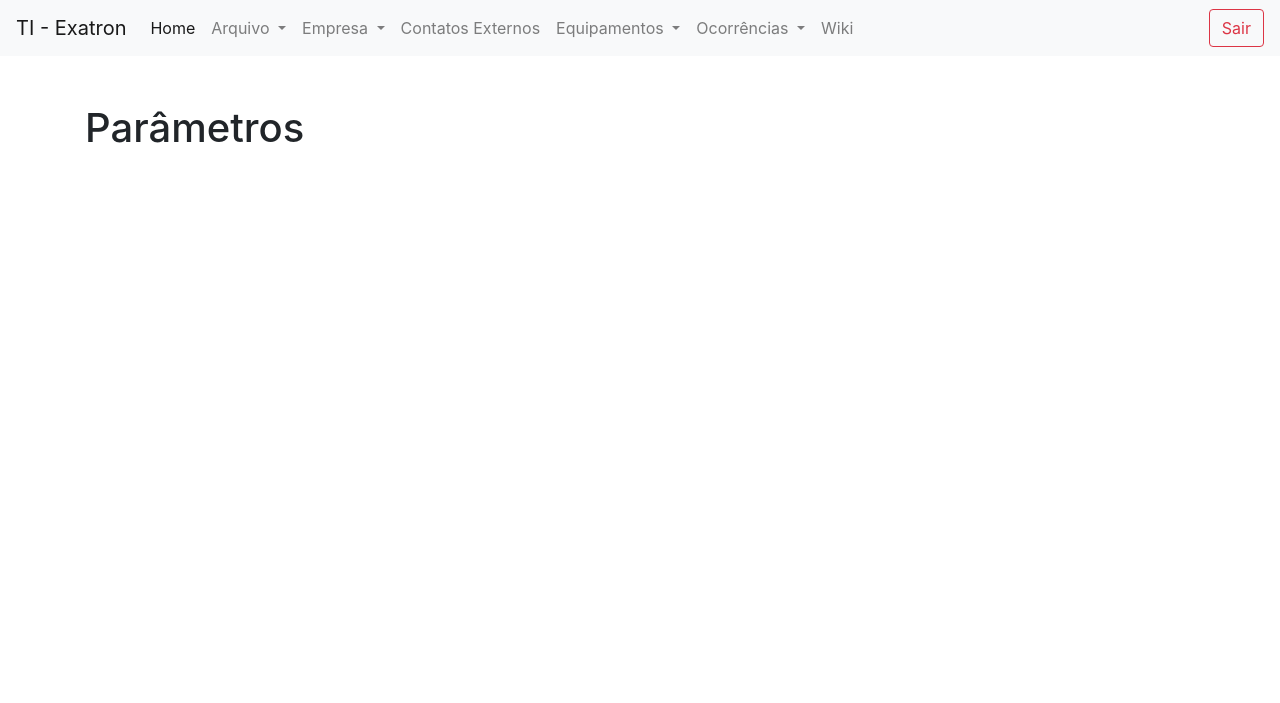
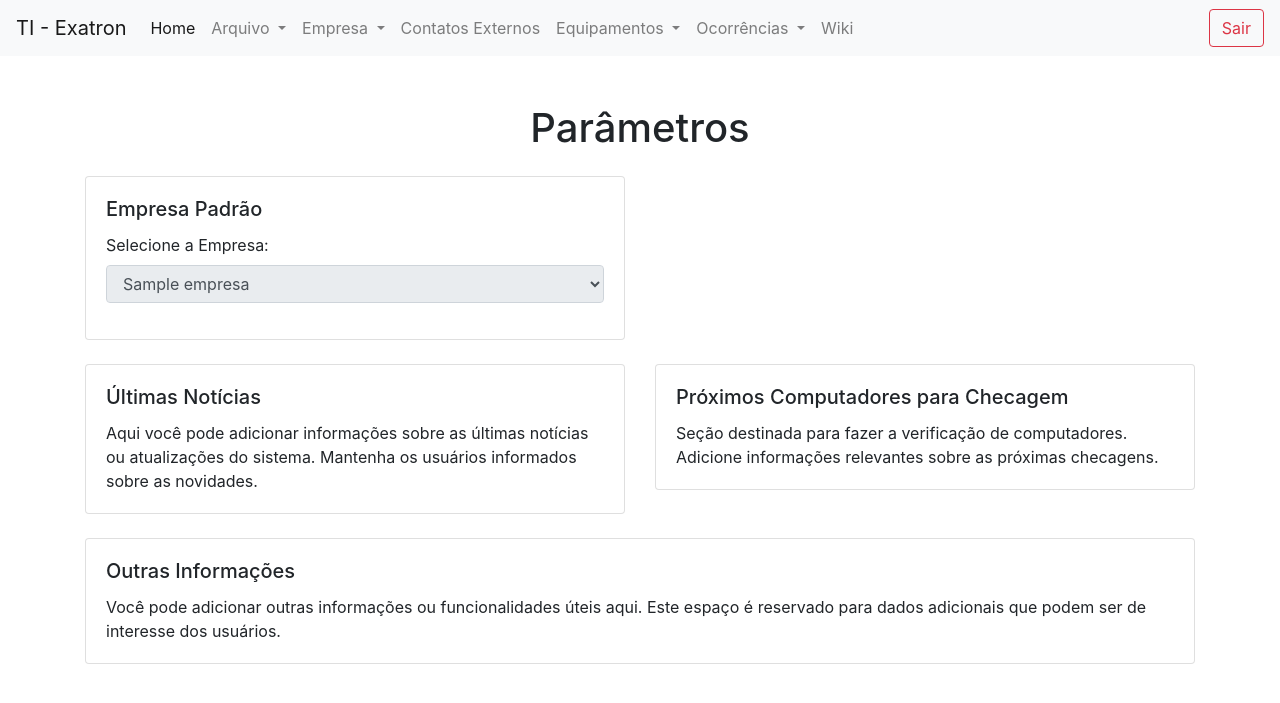
Before and after one commit to marcoskw/licenca, a Django app: page /parametros/ in a window 1280 px wide. Shown: the top 703 px of the page. Run offline with Django 5.2, Linux system fonts and the light colour scheme; a user stored in the database is signed in; tables that the repository leaves empty hold one stand-in row (values such as "Sample post"); some libraries are stand-ins or nearby versions.

Commit message:
Mostrando empresa padrão nos parametros

```diff
--- a/parametros/templates/parametros.html
+++ b/parametros/templates/parametros.html
@@ -5,10 +5,50 @@
 {% endblock 'head' %}
 
 {% block 'body' %}
-    {% include "partials/barra_navegacao.html" %}
-    <br>
-    <br>
-    <div class="container dark-color container_empresas">
-        <h1 class="h1">Parâmetros</h1>
+{% include "partials/barra_navegacao.html" %}
+
+<div class="container mt-5">
+    <h1 class="mb-4 text-center">Parâmetros</h1>
+
+    <div class="row mb-4">
+        <div class="col-md-6">
+            <div class="card shadow-sm">
+                <div class="card-body">
+                    <h5 class="card-title">Empresa Padrão</h5>
+                    <div class="form-group">
+                        <label for="empresa">Selecione a Empresa:</label>
+                        <select name="empresa" id="empresa" class="form-control" disabled>
+                            <option value="{{ empresa }}">{{ empresa }}</option>
+                        </select>
+                    </div>
+                </div>
+            </div>
+        </div>
     </div>
-{% endblock 'body' %}
+
+    <div class="row">
+        <div class="col-md-6 mb-4">
+            <div class="card shadow-sm">
+                <div class="card-body">
+                    <h5 class="card-title">Últimas Notícias</h5>
+                    <p class="card-text">Aqui você pode adicionar informações sobre as últimas notícias ou atualizações do sistema. Mantenha os usuários informados sobre as novidades.</p>
+                </div>
+            </div>
+        </div>
+        <div class="col-md-6 mb-4">
+            <div class="card shadow-sm">
+                <div class="card-body">
+                    <h5 class="card-title">Próximos Computadores para Checagem</h5>
+                    <p class="card-text">Seção destinada para fazer a verificação de computadores. Adicione informações relevantes sobre as próximas checagens.</p>
+                </div>
+            </div>
+        </div>
+    </div>
+
+    <div class="card shadow-sm">
+        <div class="card-body">
+            <h5 class="card-title">Outras Informações</h5>
+            <p class="card-text">Você pode adicionar outras informações ou funcionalidades úteis aqui. Este espaço é reservado para dados adicionais que podem ser de interesse dos usuários.</p>
+        </div>
+    </div>
+</div>{% endblock 'body' %}
--- a/parametros/views.py
+++ b/parametros/views.py
@@ -1,5 +1,7 @@
 from django.shortcuts import render, redirect
 from datetime import datetime
+
+from parametros.models import ParametrosEmpresa
 
 # Create your views here.
 def home(request):
@@ -28,4 +30,6 @@ def parametros(request):
     if not request.user.is_authenticated:
         return redirect('/login')
 
-    return render(request, 'parametros.html')
+    empresa = ParametrosEmpresa.objects.get(id=1)
+
+    return render(request, 'parametros.html', {'empresa': empresa})
--- a/templates/partials/barra_navegacao.html
+++ b/templates/partials/barra_navegacao.html
@@ -17,9 +17,10 @@
         <div class="dropdown-menu" aria-labelledby="navbarDropdownMenuLink1">
           <a class="dropdown-item" href="{% url 'cadastrar_usuario' %}">Cadastrar Usuário</a>
           <div class="dropdown-divider"></div>
+          <a class="dropdown-item" href="{% url 'parametros' %}">Parâmetros</a>
+          <div class="dropdown-divider"></div>
           <a class="dropdown-item" href="{% url 'sobre' %}">Sobre</a>
-          <div class="dropdown-divider"></div>
-          <a class="dropdown-item" href="{% url 'parametros' %}">Parâmetros</a>
+
         </div>
       </li>
       <!-- MENU EMPRESA -->
```
